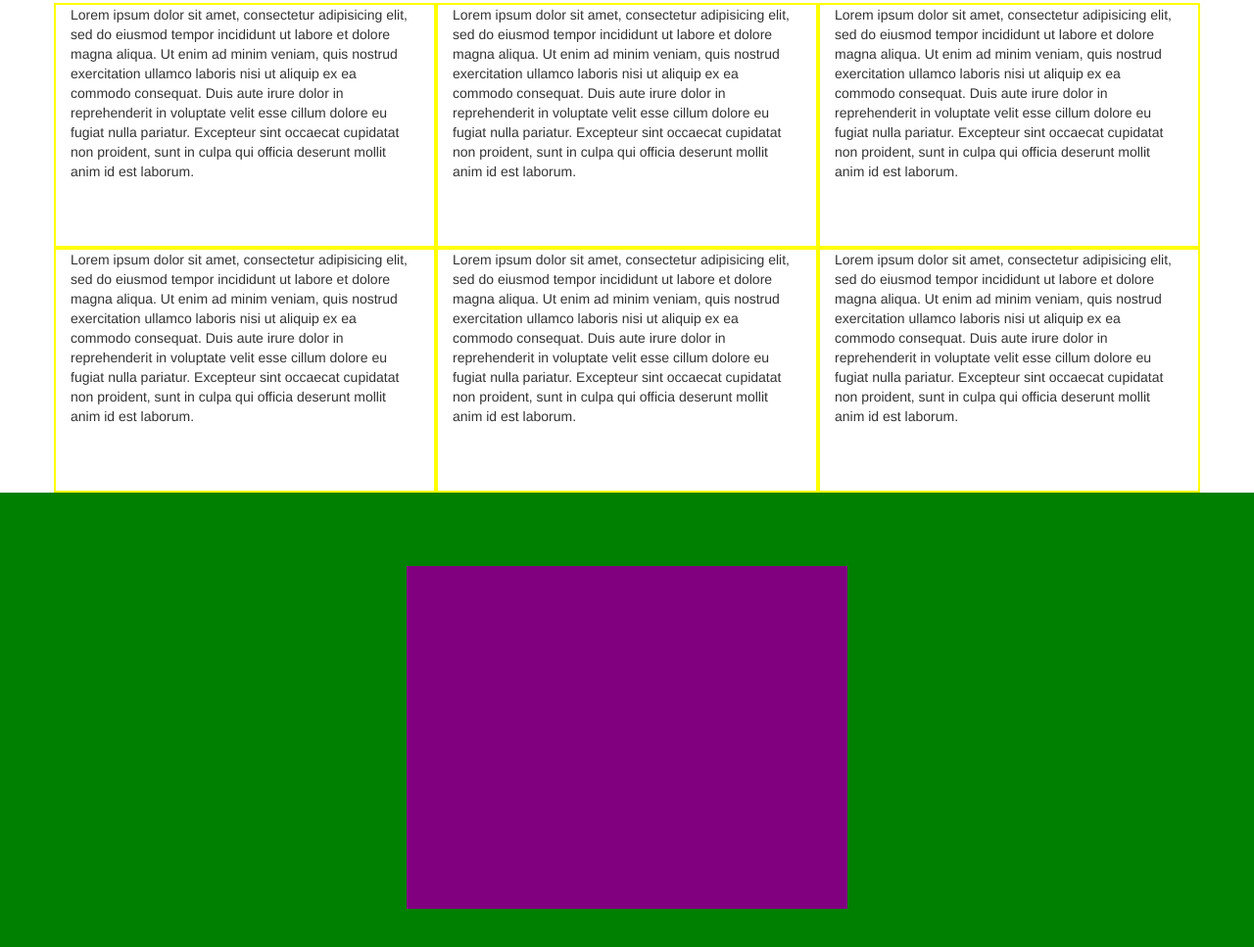
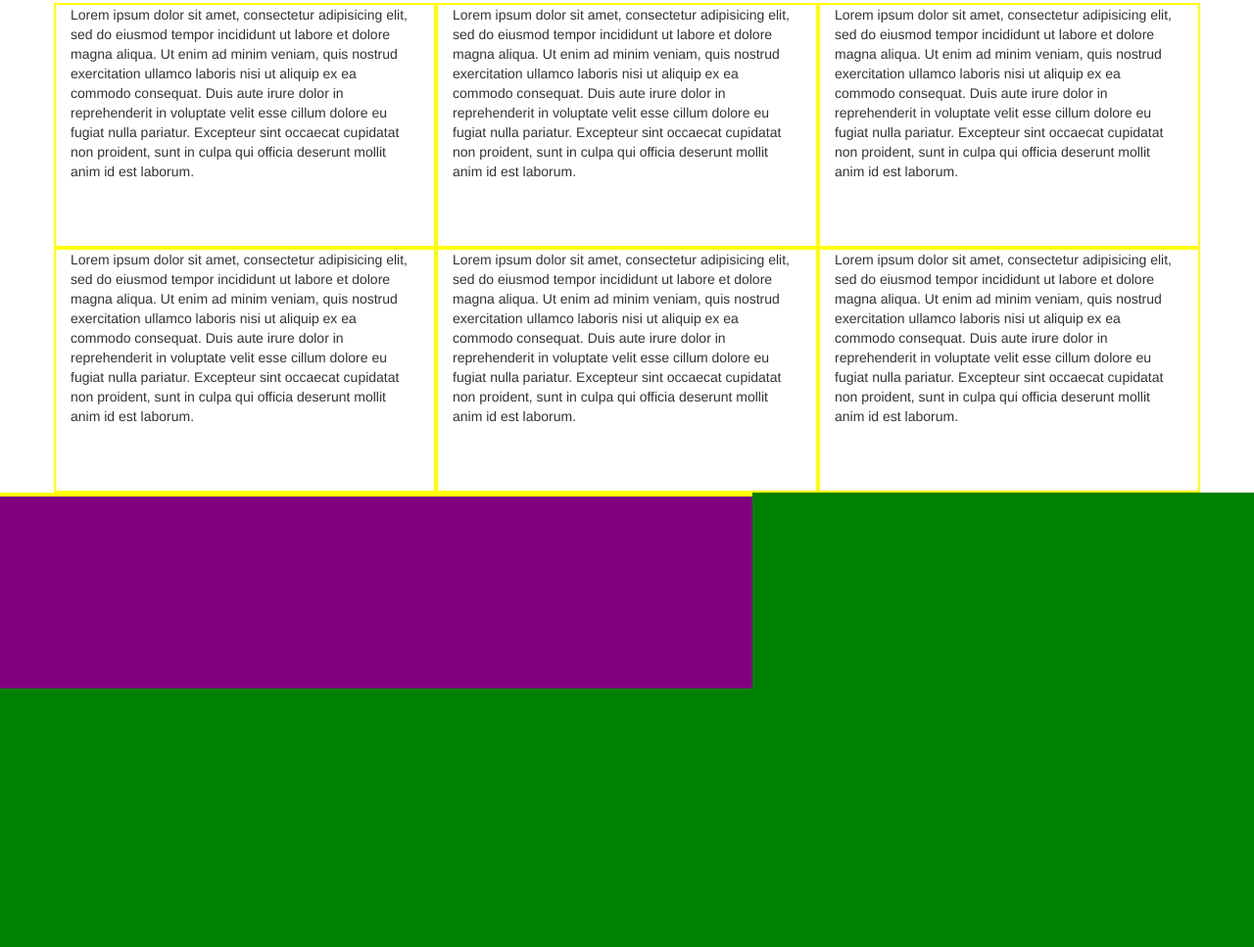
Before and after one commit to Matt0472/html-css-bootstrap-freelancer, a plain HTML site: page index.html in a window 1280 px wide. Shown: the part 610-1577 px from the top of the page at 98% size. Drawn offline with nearby package versions, Linux system fonts and the light colour scheme.

```diff
--- a/css/style.css
+++ b/css/style.css
@@ -40,17 +40,13 @@ nav {
 
 /* about */
 #about {
-  position: relative;
+  width: 100%;
   height: 500px;
   background-color: green;
 }
 .about_star {
-  position: absolute;
-  top: 50%;
-  left: 50%;
-  transform: translate(-50%, -50%);
-  height: 350px;
-  width: 450px;
+  width: 60%;
+  height: 200px;
   background-color: purple;
 }
 
--- a/index.html
+++ b/index.html
@@ -43,9 +43,14 @@
           </div>
         </div>
       </div>
-      <div id="about" class="container-fluid">
+      <div id="about">
         <div class="about_star">
-
+          <div class="container-fluid">
+            <div class="row">
+              <div class="col-lg-6"></div>
+              <div class="col-lg-6"></div>
+            </div>
+          </div>
         </div>
       </div>
     </main>
```
